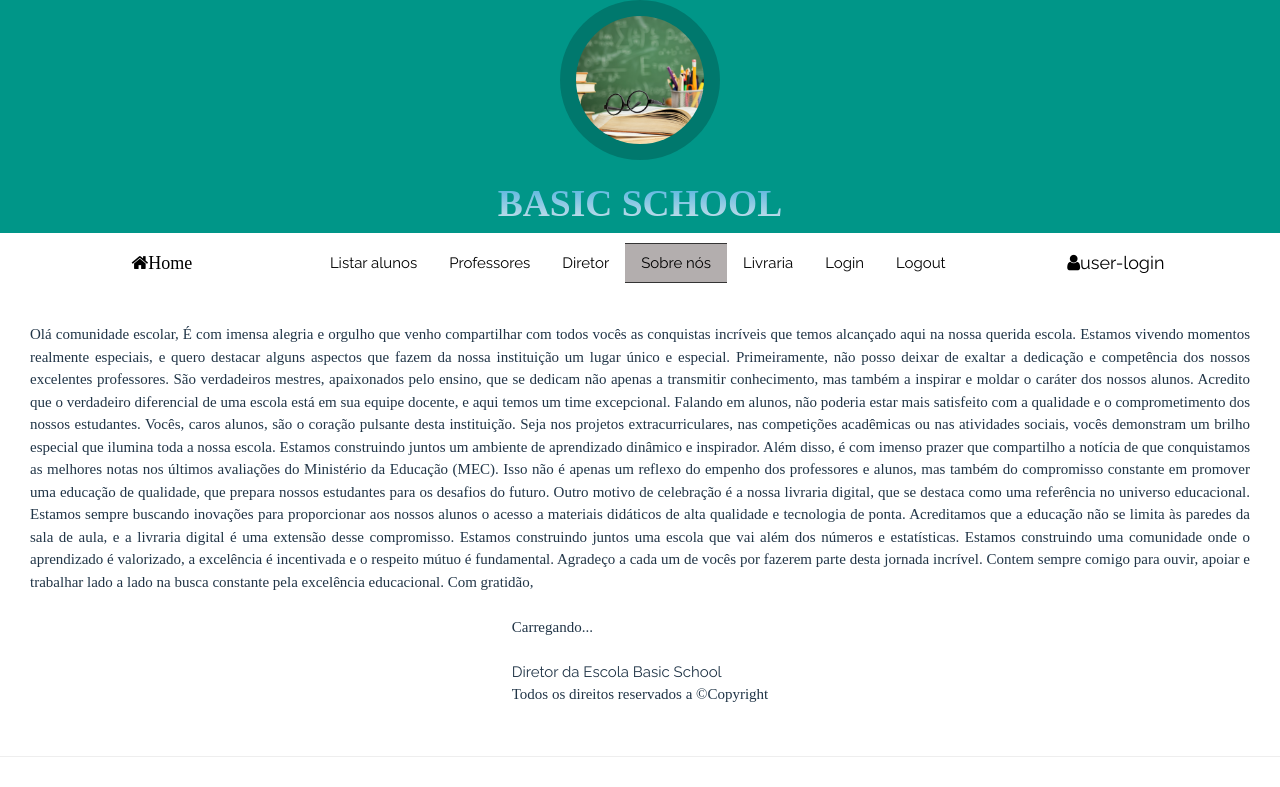
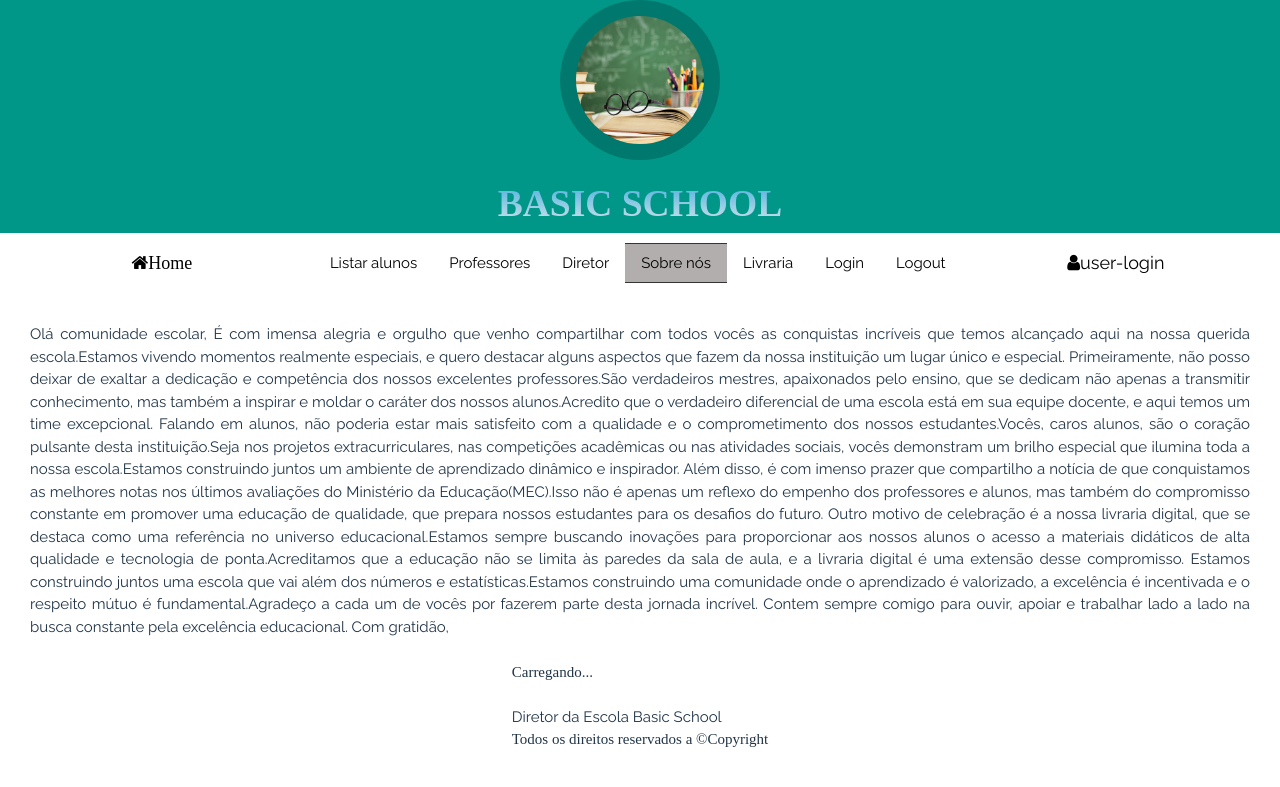
Before and after one commit to reinaldoper/basic-school, a React (Vite) app: page /about in a window 1280 px wide. Shown: the top 787 px of the page. Built offline with nearby package versions, Linux system fonts and the light colour scheme; no server answers; a web font is replaced by a local one.

Commit message:
feat: adiciona pasta sections

```diff
--- a/src/component/AboutWe.tsx
+++ b/src/component/AboutWe.tsx
@@ -1,5 +1,6 @@
 import '../styles/home.css'
 import { useStore } from "../store/state";
+import { AboutSections } from '../sections/Sections';
 
 const AboutWe = () => {
 
@@ -8,30 +9,12 @@ const AboutWe = () => {
   return (
     <>
       <p className='w3-container w3-animate-top about-we'>
-        Olá comunidade escolar,
-
-        É com imensa alegria e orgulho que venho compartilhar com todos vocês as conquistas incríveis que temos alcançado aqui na nossa querida escola. Estamos vivendo momentos realmente especiais, e quero destacar alguns aspectos que fazem da nossa instituição um lugar único e especial.
-
-        Primeiramente, não posso deixar de exaltar a dedicação e competência dos nossos excelentes professores. São verdadeiros mestres, apaixonados pelo ensino, que se dedicam não apenas a transmitir conhecimento, mas também a inspirar e moldar o caráter dos nossos alunos. Acredito que o verdadeiro diferencial de uma escola está em sua equipe docente, e aqui temos um time excepcional.
-
-        Falando em alunos, não poderia estar mais satisfeito com a qualidade e o comprometimento dos nossos estudantes. Vocês, caros alunos, são o coração pulsante desta instituição. Seja nos projetos extracurriculares, nas competições acadêmicas ou nas atividades sociais, vocês demonstram um brilho especial que ilumina toda a nossa escola. Estamos construindo juntos um ambiente de aprendizado dinâmico e inspirador.
-
-        Além disso, é com imenso prazer que compartilho a notícia de que conquistamos as melhores notas nos últimos avaliações do Ministério da Educação (MEC). Isso não é apenas um reflexo do empenho dos professores e alunos, mas também do compromisso constante em promover uma educação de qualidade, que prepara nossos estudantes para os desafios do futuro.
-
-        Outro motivo de celebração é a nossa livraria digital, que se destaca como uma referência no universo educacional. Estamos sempre buscando inovações para proporcionar aos nossos alunos o acesso a materiais didáticos de alta qualidade e tecnologia de ponta. Acreditamos que a educação não se limita às paredes da sala de aula, e a livraria digital é uma extensão desse compromisso.
-
-        Estamos construindo juntos uma escola que vai além dos números e estatísticas. Estamos construindo uma comunidade onde o aprendizado é valorizado, a excelência é incentivada e o respeito mútuo é fundamental. Agradeço a cada um de vocês por fazerem parte desta jornada incrível.
-
-        Contem sempre comigo para ouvir, apoiar e trabalhar lado a lado na busca constante pela excelência educacional.
-
-        Com gratidão, <br /><br />
-
+        <AboutSections />
         <span>
-          {diretor.length ? diretor[0].nome: <p>Carregando...</p>}<br />
+          {diretor.length ? diretor[0].nome : <p>Carregando...</p>}<br />
           Diretor da Escola Basic School
           <p>Todos os direitos reservados a &copy;Copyright</p>
         </span>
-
       </p>
 
     </>
--- a/src/component/Salles.tsx
+++ b/src/component/Salles.tsx
@@ -1,4 +1,5 @@
 import { useStore } from "../store/state";
+import { DirSection } from "../sections/Sections";
 
 const Salles = () => {
 
@@ -7,20 +8,9 @@ const Salles = () => {
     <>
 
       <div className='w3-container w3-animate-top about-we'>
-        <p>
-          E aí, pessoal da Shool Basic! Aqui é o Moreira Salles, o chefão por trás dessa escola incrível. Vamos bater um papo sobre a minha trajetória maluca e o que eu tô bolando pro futuro da nossa querida Shool.
-
-          Primeiro, minha formação é meio que uma mistura doida, saca só: História e Matemática. Eu sei, são campos opostos, mas eu sou desses que gosta de juntar o útil ao agradável. Fazer contas enquanto viajo nas datas históricas, é o que há! E é isso que eu tento passar pra vocês, que conhecimento não tem fronteiras.
-
-          Agora, sobre esses mais de 15 anos de reinado na Shool Basic, posso dizer que foi uma aventura e tanto. Encarei desafios, sorrisos, choros (alguns meus, confesso) e vi a galera crescer, aprender e se tornar uns feras. É um orgulho, sabe? A gente formou uma verdadeira família aqui.
-
-          E o futuro, ah, o futuro é o que me mantém acordado à noite cheio de ideias. Tô de olho na tecnologia, querendo trazer o futuro pra sala de aula. Quero ver a Shool Basic como referência não só em conhecimento, mas também em inovação. Cada aluno brilhando no que ama, explorando suas paixões e se preparando pro que vier.
-
-          Então, meu povo, o lema é esse: misturar História e Matemática, encarar os desafios com alegria e levar a Shool Basic pra frente, sempre inovando. Vamos juntos construir um futuro brilhante, porque aqui na Shool, o aprendizado é mais do que matérias, é uma experiência única! 👨‍🏫🚀
-
-        </p>
+        <DirSection />
         <span>
-          {diretor.length ? diretor[0].nome: <p>Carregando...</p>}<br />
+          {diretor.length ? diretor[0].nome : <p>Carregando...</p>}<br />
           <p>Todos os direitos reservados a &copy;Copyright</p>
         </span>
       </div>
--- /dev/null
+++ b/src/sections/Sections.tsx
@@ -0,0 +1,40 @@
+export const AboutSections = () => {
+  return (
+    <section>
+      Olá comunidade escolar,
+
+      É com imensa alegria e orgulho que venho compartilhar com todos vocês as conquistas incríveis que temos alcançado aqui na nossa querida escola.Estamos vivendo momentos realmente especiais, e quero destacar alguns aspectos que fazem da nossa instituição um lugar único e especial.
+
+      Primeiramente, não posso deixar de exaltar a dedicação e competência dos nossos excelentes professores.São verdadeiros mestres, apaixonados pelo ensino, que se dedicam não apenas a transmitir conhecimento, mas também a inspirar e moldar o caráter dos nossos alunos.Acredito que o verdadeiro diferencial de uma escola está em sua equipe docente, e aqui temos um time excepcional.
+
+      Falando em alunos, não poderia estar mais satisfeito com a qualidade e o comprometimento dos nossos estudantes.Vocês, caros alunos, são o coração pulsante desta instituição.Seja nos projetos extracurriculares, nas competições acadêmicas ou nas atividades sociais, vocês demonstram um brilho especial que ilumina toda a nossa escola.Estamos construindo juntos um ambiente de aprendizado dinâmico e inspirador.
+
+      Além disso, é com imenso prazer que compartilho a notícia de que conquistamos as melhores notas nos últimos avaliações do Ministério da Educação(MEC).Isso não é apenas um reflexo do empenho dos professores e alunos, mas também do compromisso constante em promover uma educação de qualidade, que prepara nossos estudantes para os desafios do futuro.
+
+      Outro motivo de celebração é a nossa livraria digital, que se destaca como uma referência no universo educacional.Estamos sempre buscando inovações para proporcionar aos nossos alunos o acesso a materiais didáticos de alta qualidade e tecnologia de ponta.Acreditamos que a educação não se limita às paredes da sala de aula, e a livraria digital é uma extensão desse compromisso.
+
+      Estamos construindo juntos uma escola que vai além dos números e estatísticas.Estamos construindo uma comunidade onde o aprendizado é valorizado, a excelência é incentivada e o respeito mútuo é fundamental.Agradeço a cada um de vocês por fazerem parte desta jornada incrível.
+
+      Contem sempre comigo para ouvir, apoiar e trabalhar lado a lado na busca constante pela excelência educacional.
+
+      Com gratidão, <br /><br />
+    </section>
+  )
+}
+
+export const DirSection = () => {
+  return (
+    <p>
+      E aí, pessoal da Shool Basic! Aqui é o Moreira Salles, o chefão por trás dessa escola incrível. Vamos bater um papo sobre a minha trajetória maluca e o que eu tô bolando pro futuro da nossa querida Shool.
+
+      Primeiro, minha formação é meio que uma mistura doida, saca só: História e Matemática. Eu sei, são campos opostos, mas eu sou desses que gosta de juntar o útil ao agradável. Fazer contas enquanto viajo nas datas históricas, é o que há! E é isso que eu tento passar pra vocês, que conhecimento não tem fronteiras.
+
+      Agora, sobre esses mais de 15 anos de reinado na Shool Basic, posso dizer que foi uma aventura e tanto. Encarei desafios, sorrisos, choros (alguns meus, confesso) e vi a galera crescer, aprender e se tornar uns feras. É um orgulho, sabe? A gente formou uma verdadeira família aqui.
+
+      E o futuro, ah, o futuro é o que me mantém acordado à noite cheio de ideias. Tô de olho na tecnologia, querendo trazer o futuro pra sala de aula. Quero ver a Shool Basic como referência não só em conhecimento, mas também em inovação. Cada aluno brilhando no que ama, explorando suas paixões e se preparando pro que vier.
+
+      Então, meu povo, o lema é esse: misturar História e Matemática, encarar os desafios com alegria e levar a Shool Basic pra frente, sempre inovando. Vamos juntos construir um futuro brilhante, porque aqui na Shool, o aprendizado é mais do que matérias, é uma experiência única! 👨‍🏫🚀
+
+    </p>
+  )
+}
```
